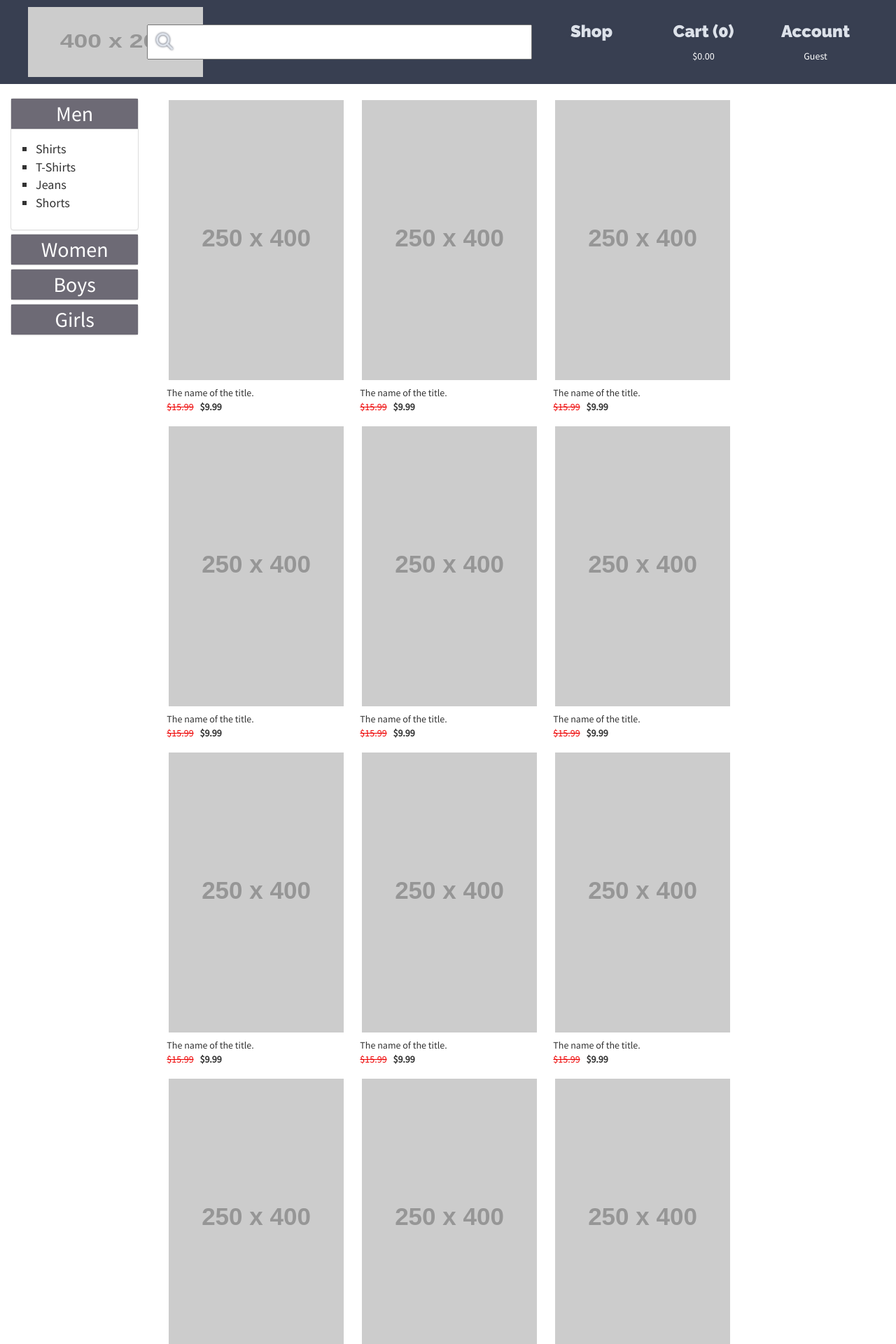
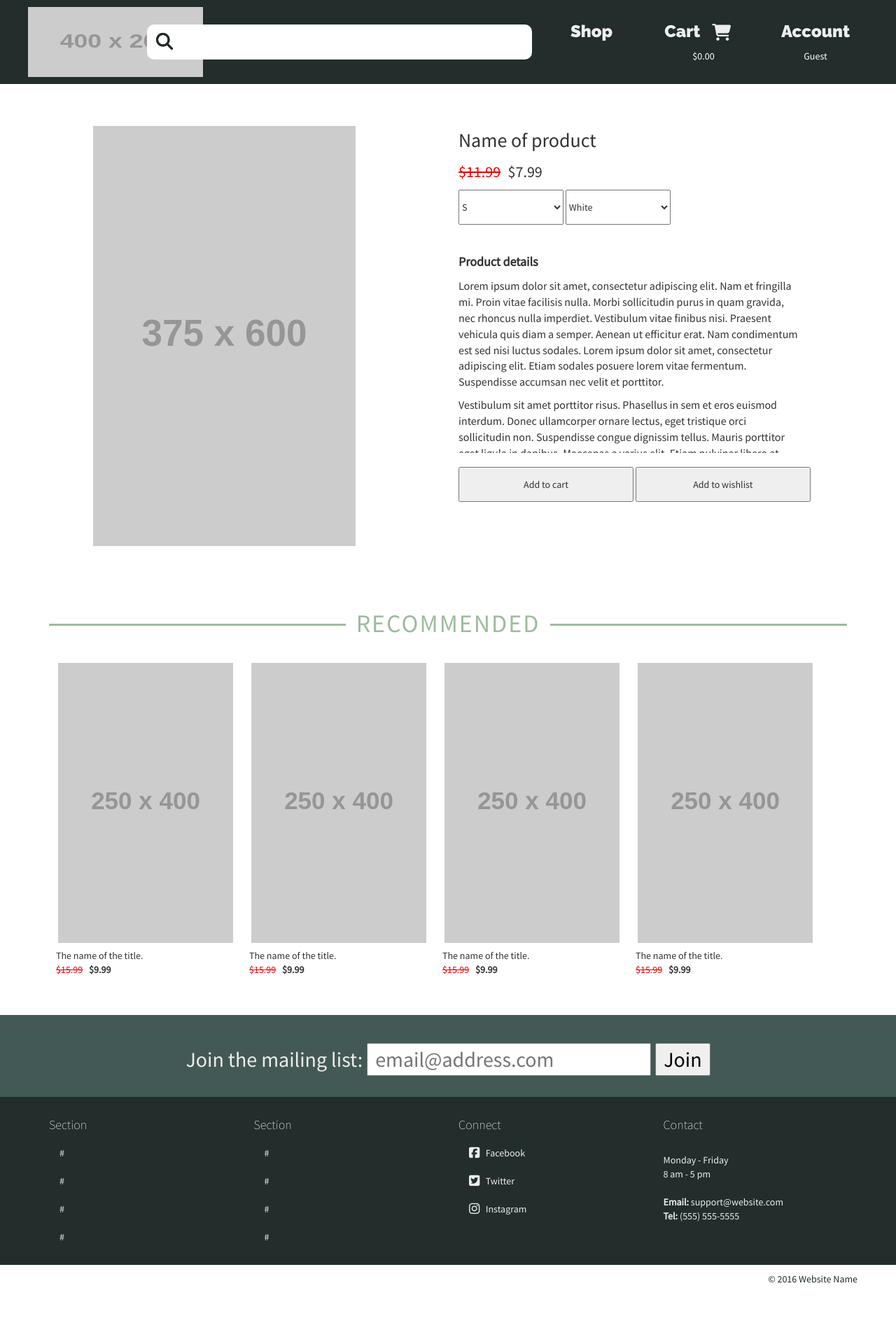
Before and after one commit to jeremypreed/capstone-project, a PHP site: page / in a window 1280 px wide. Shown: the top 1920 px of the page at 70% size. After the commit the page ends 1833 px from the top, so only its background shows below. Run offline with PHP 8.4, Linux system fonts and the light colour scheme; grey boxes labelled with a size stand in for pictures from a placeholder-image service; some libraries are stand-ins or nearby versions.

Commit message:
added product template

```diff
--- a/departments.htm
+++ b/departments.htm
@@ -23,7 +23,7 @@
 	<div id="nav">
 		<nav>
 			<ul>
-				<li id="search-bar"><input type="text"><a href="#" id="search"><i class="fa fa-search fw" aria-hidden="true"></i></a></li>
+				<li id="search-bar"><input type="text"><a href="#" class="search-icon"><i class="fa fa-search fw" aria-hidden="true"></i></a></li>
 				<li>
 					<a href="#">Shop</a>
 					<ul class="menu">
@@ -91,11 +91,11 @@
 					  </div>
 					  <div id="collapse1" class="panel-collapse collapse in">
 						<div class="panel-body">
-							<ul>
-								<li>Shirts</li>
-								<li>T-Shirts</li>
-								<li>Jeans</li>
-								<li>Shorts</li>
+							<ul class="fa-ul">
+								<li><i class="fa-li fa fa-angle-right"></i>Shirts</li>
+								<li><i class="fa-li fa fa-angle-right"></i>T-Shirts</li>
+								<li><i class="fa-li fa fa-angle-right"></i>Jeans</li>
+								<li><i class="fa-li fa fa-angle-right"></i>Shorts</li>
 							</ul>
 						</div>
 					  </div>
@@ -108,11 +108,11 @@
 					  </div>
 					  <div id="collapse2" class="panel-collapse collapse">
 						<div class="panel-body">
-							<ul>
-								<li>Shirts</li>
-								<li>T-Shirts</li>
-								<li>Jeans</li>
-								<li>Shorts</li>
+							<ul class="fa-ul">
+								<li><i class="fa-li fa fa-angle-right"></i>Shirts</li>
+								<li><i class="fa-li fa fa-angle-right"></i>T-Shirts</li>
+								<li><i class="fa-li fa fa-angle-right"></i>Jeans</li>
+								<li><i class="fa-li fa fa-angle-right"></i>Shorts</li>
 							</ul>
 						</div>
 					  </div>
@@ -125,11 +125,11 @@
 					  </div>
 					  <div id="collapse3" class="panel-collapse collapse">
 						<div class="panel-body">
-							<ul>
-								<li>Shirts</li>
-								<li>T-Shirts</li>
-								<li>Jeans</li>
-								<li>Shorts</li>
+							<ul class="fa-ul">
+								<li><i class="fa-li fa fa-angle-right"></i>Shirts</li>
+								<li><i class="fa-li fa fa-angle-right"></i>T-Shirts</li>
+								<li><i class="fa-li fa fa-angle-right"></i>Jeans</li>
+								<li><i class="fa-li fa fa-angle-right"></i>Shorts</li>
 							</ul>
 						</div>
 					  </div>
@@ -142,11 +142,11 @@
 					  </div>
 					  <div id="collapse4" class="panel-collapse collapse">
 						<div class="panel-body">
-							<ul>
-								<li>Shirts</li>
-								<li>T-Shirts</li>
-								<li>Jeans</li>
-								<li>Shorts</li>
+							<ul class="fa-ul">
+								<li><i class="fa-li fa fa-angle-right"></i>Shirts</li>
+								<li><i class="fa-li fa fa-angle-right"></i>T-Shirts</li>
+								<li><i class="fa-li fa fa-angle-right"></i>Jeans</li>
+								<li><i class="fa-li fa fa-angle-right"></i>Shorts</li>
 							</ul>
 						</div>
 					  </div>
@@ -293,6 +293,7 @@
 	</section>
 </div>
 
+<!-- Mailing list -->
 <div class="container-fluid text-center" id="mailing-list">
 		<h2>Join the mailing list: <input type="text" placeholder="email@address.com"> <input type="submit" value="Join"></h2>
 </div>
@@ -339,10 +340,11 @@
                 </ul>
             </div>
 		</div>
-
-        <p class="copyright text-right">© 2016</p>
     </div>
 </footer>
+<section id="copyright" class="container">
+	<p class="copyright text-right">© 2016 Website Name</p>
+</section>
 
 </body>
 </html>
--- a/index.php
+++ b/index.php
@@ -2,4 +2,5 @@
 /* Jeremy Reed */
 
 //include "home.htm";
-include "departments.htm";
+//include "departments.htm";
+include "product.htm";
--- /dev/null
+++ b/product.htm
@@ -0,0 +1,221 @@
+<!DOCTYPE HTML>
+<html lang="en-US">
+<head>
+	<meta charset="UTF-8">
+	<title></title>
+	<link rel="stylesheet" href="css/style.css" />
+	<link rel="stylesheet" href="css/bootstrap.min.css" /> <!-- Bootstrap CSS -->
+	<link href='https://fonts.googleapis.com/css?family=Raleway:200italic,400,400italic,700,900' rel='stylesheet' type='text/css'> <!-- Google Font Raleway -->
+	<link href='https://fonts.googleapis.com/css?family=Source+Sans+Pro:300,400,200' rel='stylesheet' type='text/css'> <!-- Google Font Source Sans -->
+	<script src="https://use.fontawesome.com/84aba4ed8a.js"></script> <!-- Font Awesome -->
+	<script src="js/lib/jquery.min.js"></script> <!-- jQuery -->
+	<script src="js/lib/bootstrap.min.js"></script> <!-- Bootstrap JS-->
+	<script src="js/javascript.js"></script>
+
+
+</head>
+<body>
+
+<!-- Header -->
+<section id="header" class="normal">
+	<img src="http://placehold.it/400x200" class="banner">
+
+	<div id="nav">
+		<nav>
+			<ul>
+				<li id="search-bar"><input type="text"><a href="#" class="search-icon"><i class="fa fa-search fw" aria-hidden="true"></i></a></li>
+				<li>
+					<a href="#">Shop</a>
+					<ul class="menu">
+						<li><a href="#">Men</a></li>
+						<li><a href="#">Women</a></li>
+						<li><a href="#">Boys</a></li>
+						<li><a href="#">Girls</a></li>
+					</ul>
+				</li>
+				<li>
+					<a href="#">Cart
+						<span class="fa-stack fa-1x">
+						  <i class="fa fa-shopping-cart fa-stack-1x"></i>
+						  <strong class="fa-stack-1x cart-number"></strong>
+						</span>
+					</a>
+					<ul class="menu">
+						<li><a href="#" class="cart">No items.</a></li>
+						<li><a href="#">Checkout</a></li>
+					</ul>
+				</li>
+				<li>
+					<a href="#">Account</a>
+					<ul class="menu">
+						<li><a href="#">Login</a></li>
+						<li><a href="#">Register</a></li>
+					</ul>
+				</li>
+			</ul>
+		</nav>
+	</div>
+
+	<div id="nav-info">
+		<ul>
+			<li>&nbsp;</li>
+			<li>$0.00</li>
+			<li>Guest</li>
+		</ul>
+	</div>
+
+	<div id="carousel">
+		<div class="left-arrow text-center"><a href="#"><i class="fa fa-angle-left fa-lg fw" aria-hidden="true"></i></a></div>
+		<div class="right-arrow text-center"><a href="#"><i class="fa fa-angle-right fa-lg fw" aria-hidden="true"></i></a></div>
+		<div class="tabs text-center">
+			<a href="#"><i class="fa fa-circle-thin fa-lg fw" aria-hidden="true"></i></a>
+			<a href="#"><i class="fa fa-circle fa-lg fw" aria-hidden="true"></i></a>
+			<a href="#"><i class="fa fa-circle-thin fa-lg fw" aria-hidden="true"></i></a>
+			<a href="#"><i class="fa fa-circle-thin fa-lg fw" aria-hidden="true"></i></a>
+		</div>
+		<div class="content">
+			<span><strong>Cashmere Collection!</strong></span><br>
+			<span>Take <strong>20% off</strong> all winter scarves.</span><br>
+			<span><i>Limited Time Only!</i></span>
+		</div>
+	</div>
+</section>
+
+<!-- Content -->
+<div id="content" class="product-view">
+	<section class="content-wrapper-3 container-fluid">
+		<div class="row">
+			<div class="col-md-6 column text-center">
+				<img src="http://placehold.it/375x600">
+			</div>
+			<div class="col-md-6 column">
+				<p class="title">Name of product</p>
+				<p class="price"><span class="discount">$11.99</span> $7.99</p>
+
+				<select>
+					<option disabled>Size</option>
+					<option value="small">S</option>
+					<option value="medium">M</option>
+					<option value="large">L</option>
+				</select>
+
+				<select>
+					<option disabled>Color</option>
+					<option value="white">White</option>
+					<option value="black">Black</option>
+				</select>
+
+				<p class="product-details-head">Product details</p>
+				<div class="product-details">
+
+					<p>Lorem ipsum dolor sit amet, consectetur adipiscing elit. Nam et fringilla mi. Proin vitae facilisis nulla. Morbi sollicitudin purus in quam gravida, nec rhoncus nulla imperdiet. Vestibulum vitae finibus nisi. Praesent vehicula quis diam a semper. Aenean ut efficitur erat. Nam condimentum est sed nisi luctus sodales. Lorem ipsum dolor sit amet, consectetur adipiscing elit. Etiam sodales posuere lorem vitae fermentum. Suspendisse accumsan nec velit et porttitor.</p>
+
+					<p>Vestibulum sit amet porttitor risus. Phasellus in sem et eros euismod interdum. Donec ullamcorper ornare lectus, eget tristique orci sollicitudin non. Suspendisse congue dignissim tellus. Mauris porttitor eget ligula in dapibus. Maecenas a varius elit. Etiam pulvinar libero at sodales posuere.</p>
+
+				</div>
+				<button>Add to cart</button>
+				<button>Add to wishlist</button>
+			</div>
+		</div>
+	</section>
+</div>
+
+<!-- Recommended -->
+<section id="recommended">
+	<div class="container">
+		<h1><span>Recommended</span></h1><br>
+
+		<div class="item">
+			<div class="img"><img src="http://placehold.it/250x400"></div>
+			<div class="info">
+				<span class="title">The name of the title.</span><br>
+				<span class="discount">$15.99</span>
+				<span class="price">$9.99</span>
+			</div>
+		</div>
+
+		<div class="item">
+			<div class="img"><img src="http://placehold.it/250x400"></div>
+			<div class="info">
+				<span class="title">The name of the title.</span><br>
+				<span class="discount">$15.99</span>
+				<span class="price">$9.99</span>
+			</div>
+		</div>
+
+		<div class="item">
+			<div class="img"><img src="http://placehold.it/250x400"></div>
+			<div class="info">
+				<span class="title">The name of the title.</span><br>
+				<span class="discount">$15.99</span>
+				<span class="price">$9.99</span>
+			</div>
+		</div>
+
+		<div class="item">
+			<div class="img"><img src="http://placehold.it/250x400"></div>
+			<div class="info">
+				<span class="title">The name of the title.</span><br>
+				<span class="discount">$15.99</span>
+				<span class="price">$9.99</span>
+			</div>
+		</div>
+
+	</div>
+</section>
+
+<!-- Mailing list -->
+<div class="container-fluid text-center" id="mailing-list">
+		<h2>Join the mailing list: <input type="text" placeholder="email@address.com"> <input type="submit" value="Join"></h2>
+</div>
+
+<!-- Footer -->
+<footer id="footer">
+    <div class="container">
+        <div class="row">
+            <div class="col-xs-6 col-sm-6 col-md-3 column">
+                <h4>Section</h4>
+                <ul class="nav">
+                    <li><a href="#">#</a></li>
+                    <li><a href="#">#</a></li>
+                    <li><a href="#">#</a></li>
+                    <li><a href="#">#</a></li>
+                </ul>
+            </div>
+            <div class="col-xs-6 col-md-3 column">
+                <h4>Section</h4>
+                <ul class="nav">
+                    <li><a href="#">#</a></li>
+                    <li><a href="#">#</a></li>
+                    <li><a href="#">#</a></li>
+                    <li><a href="#">#</a></li>
+                </ul>
+            </div>
+            <div class="col-xs-6 col-md-3 column">
+                <h4>Connect</h4>
+                <ul class="nav">
+                    <li><a href="#"><i class="fa fa-facebook-square fa-lg fw" aria-hidden="true"></i> &nbsp; Facebook</a></li>
+                    <li><a href="#"><i class="fa fa-twitter-square fa-lg fw" aria-hidden="true"></i> &nbsp; Twitter</a></li>
+                    <li><a href="#"><i class="fa fa-instagram fa-lg fw" aria-hidden="true"></i> &nbsp; Instagram</a></li>
+                </ul>
+            </div>
+			<div class="col-xs-6 col-md-3 column">
+                <h4>Contact</h4>
+                <ul class="nav">
+                    <li><br></li>
+                    <li>Monday - Friday</li>
+                    <li>8 am - 5 pm</li>
+                    <li><br></li>
+                    <li><strong>Email:</strong> support@website.com</li>
+                    <li><strong>Tel:</strong> (555) 555-5555</li>
+                </ul>
+            </div>
+		</div>
+    </div>
+</footer>
+<section id="copyright" class="container">
+	<p class="copyright text-right">© 2016 Website Name</p>
+</section>
+
+</body>
+</html>
--- a/sass/style.sass
+++ b/sass/style.sass
@@ -1,10 +1,10 @@
 //-- Colors
-$color1: rgba(56, 63, 81, 1);
-$color2: rgba(109, 106, 117, 1);
-$color3: rgba(191, 189, 193, 1);
-$color4: rgba(222, 184, 65, 1);
-$color5: rgba(220, 225, 233, 1);
-$transparentbg: rgba(0,0,0,.2);
+$color1: rgba(34, 45, 44, 1);
+$color2: rgba(158, 188, 158, 1);
+$color3: rgba(67, 89, 85, 1);
+$color4: rgba(109, 199, 117, 1);
+$color5: rgba(237, 237, 237, 1);
+$transparentbg: rgba(67, 89, 85, .2);
 
 //-- Fonts
 $raleway: 'Raleway', sans-serif;
@@ -37,7 +37,7 @@ $sourcesans: 'Source Sans Pro', sans-serif;
 		ul
 			#search-bar
 				margin-top: 0 !important
-			#search
+			.search-icon
 				margin-top: 0 !important
 			li
 				a:link,a:visited
@@ -78,7 +78,7 @@ $sourcesans: 'Source Sans Pro', sans-serif;
 		ul
 			#search-bar
 				margin-top: 15px
-				#search
+				.search-icon
 					margin-top: 15px
 			li
 				a:link,a:visited
@@ -92,7 +92,7 @@ $sourcesans: 'Source Sans Pro', sans-serif;
 	height: 600px
 	overflow: hidden
 	background-color: $color1
-	background: url(../img/carousel/image4.jpg) center center
+	background: url(../img/carousel/image1.jpeg) center center
 	background-size: cover
 	.banner
 		position: absolute
@@ -111,6 +111,8 @@ $sourcesans: 'Source Sans Pro', sans-serif;
 			text-align: center
 			font-size: 24px
 			color: $color2
+			border: solid 0 #fff
+			border-radius: 10px
 			transition: all 0.4s ease
 		ul
 			list-style-type: none
@@ -129,28 +131,35 @@ $sourcesans: 'Source Sans Pro', sans-serif;
 					line-height: 50px
 					color: $color5
 					background-color: $transparentbg
+					span
+						margin: -2px 0 0 -5px
+						.cart-number
+							text-shadow: 0 0 0 #fff
+							color: $color4
+							font-size: 14px
+							margin-top: -2px
 				a:hover,a:active
 					background-color: #fff
 					color: $color1
 					text-decoration: none
 					text-shadow: 0px 0px 0px #000
-				#search
+				.search-icon
 					position: absolute
 					height: 50px
-					width: 50px
+					width: 50px !important
 					font-size: 24px
 					border: solid 0 #fff
 					margin-right: 15px
 					top: 10px
-					a:link, a:visited
-						color: #000
-						background-color: #fff
+					text-shadow: 0px 0px 0px #000 !important
+					color: $color1 !important
+					background-color: transparent !important
 				//-- Dropdown Menu
 				ul.menu li
 					display: none
 					float: none
 					position: relative
-					z-index: 1
+					z-index: 2
 					a:link, a:visited
 						text-align: left
 						text-shadow: 0px 0px 0px #000
@@ -241,7 +250,7 @@ $sourcesans: 'Source Sans Pro', sans-serif;
 				font-family: $raleway
 				font-weight: 200
 //-- Content
-#content
+#content, #recommended
 	h1
 		font-family: $raleway
 		text-align: center
@@ -260,12 +269,14 @@ $sourcesans: 'Source Sans Pro', sans-serif;
 	.content-wrapper-2
 		padding: 60px 0 60px 0
 		background-color: $color5
-		.item
-			.img
-				border: solid 3px $color5
+		h1
+			span
+				background-color: $color5
 	.content-wrapper-3
 		margin: 20px 0 20px 0
 		.sidenav
+			#accordion
+				width: 220px
 			.fixed
 				position: fixed
 				top: 80px
@@ -278,22 +289,17 @@ $sourcesans: 'Source Sans Pro', sans-serif;
 					font-family: $raleway
 					font-size: 30px
 					font-weight: 700
-					background-color: $color2
+					background-color: $color3
 					color: #fff
 					text-align: center
 					padding: 5px 0 5px 0
 			ul
-				list-style-type: square
+				list-style-type: none
 				margin-left: 20px
 				font-size: 18px
 		.item
 			.img
-				border: solid 3px #fff
-		h1
-			span
-				background-color: $color5
-	.departments-content
-
+				border: solid 3px transparent
 	.item
 		float: left
 		padding: 0 10px 15px 10px
@@ -307,7 +313,7 @@ $sourcesans: 'Source Sans Pro', sans-serif;
 			-webkit-transform: scale(1)		// Chrome, Safari, Moz
 		.img
 			margin: 0 0 5px 0
-			border: solid 3px #fff
+			border: solid 3px transparent
 		.info
 			.title
 			.price
@@ -319,7 +325,7 @@ $sourcesans: 'Source Sans Pro', sans-serif;
 				margin-right: 6px
 	.item:hover
 		.img
-			border: solid 3px $color1
+			border: solid 3px $color2
 	.more
 		width: 250px
 		height: 100px
@@ -334,20 +340,49 @@ $sourcesans: 'Source Sans Pro', sans-serif;
 			li
 				float: left
 				padding: 5px
+#content.product-view
+	padding: 40px 0 40px 0
+	.title
+		font-size: 28px
+	.price
+		font-size: 22px
+		.discount
+			font-weight: 400
+			text-decoration: line-through
+			color: #e00
+			margin-right: 6px
+	select
+		width: 150px
+		height: 50px
+	.product-details-head
+		font-weight: 700
+		font-size: 18px
+		margin: 40px 0 10px 0
+	.product-details
+		width: 80%
+		height:250px
+		font-size: 16px
+		overflow-y: scroll
+		margin: 0 0 20px 0
+	button
+		width: 250px
+		height: 50px
+#recommended
+	padding: 40px 0 40px 0
 
 //-- Footer
 #mailing-list
 	background-color: $color3
 	padding: 20px 0 20px
-	color: #fff
+	color: $color5
 	input
 		padding: 5px 10px
 		color: #000
 #footer
-	background-color: $color2
+	background-color: $color1
 	padding: 20px 0 20px
 	h4
-		font-weight: 700
+		font-weight: 200
 		color: #fff
 	ul
 		li
@@ -355,7 +390,9 @@ $sourcesans: 'Source Sans Pro', sans-serif;
 			a:link, a:visited
 				color: $color5
 			a:hover, a:active
-				color: $color2
+				color: $color1
 				background-color: $color5
+#copyright
+	padding: 10px 0 0 0
 	.copyright
-		color: $color5
+		color: $color1
```
Also changed, not shown: home.htm (+6 -7 lines), css/style.css.
